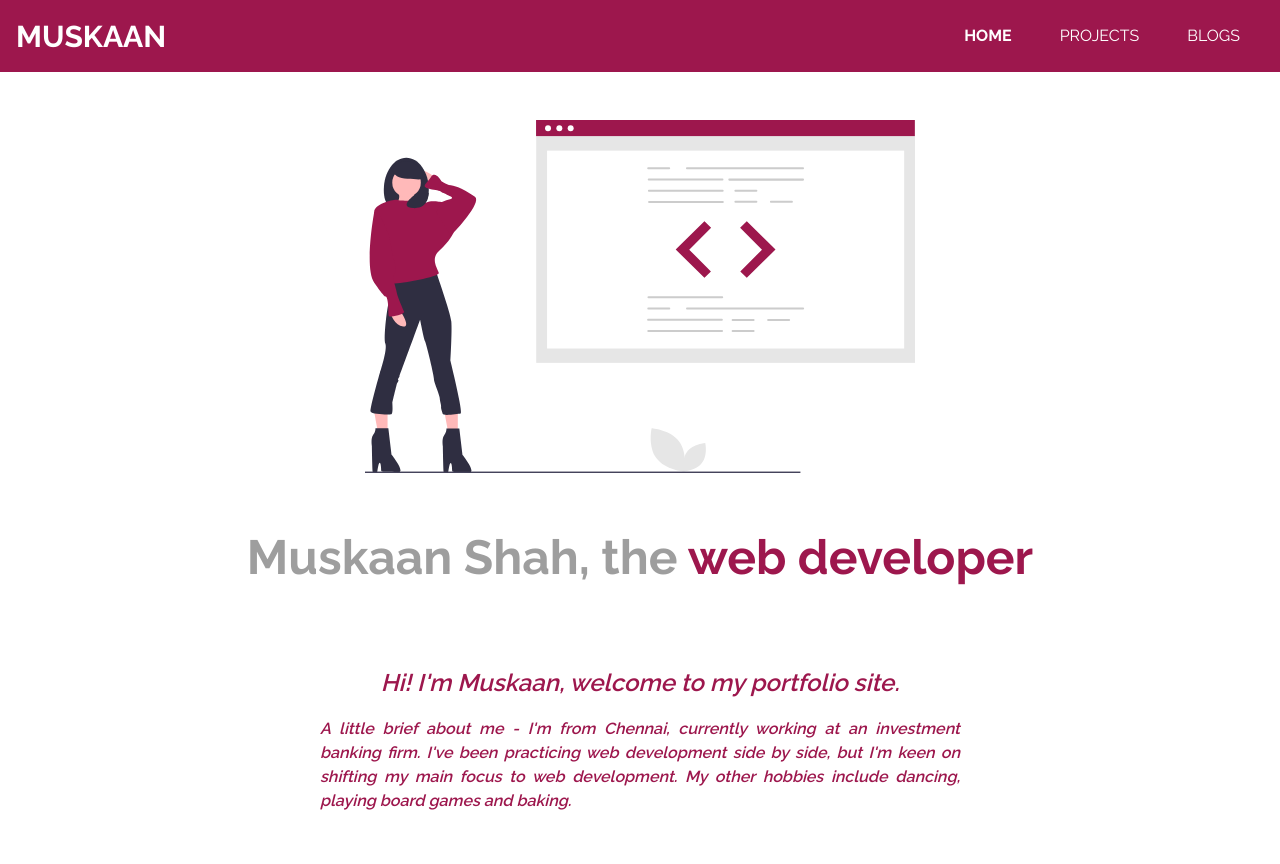
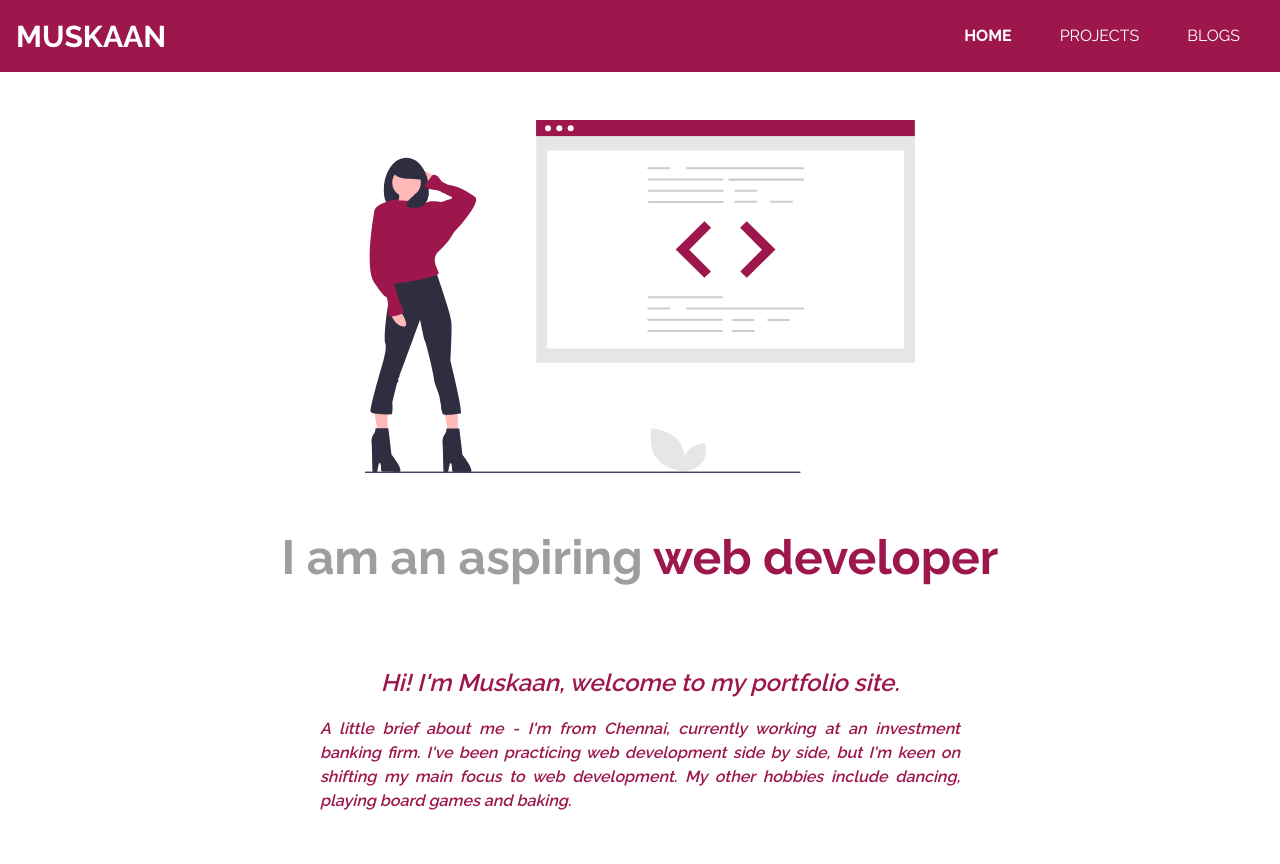
Before and after one commit to muskaanshah/portfolio, a plain HTML site: page index.html in a window 1280 px wide. Shown: the top 864 px of the page. Drawn offline with nearby package versions, Linux system fonts and the light colour scheme.

Commit message:
Update index.html

```diff
--- a/index.html
+++ b/index.html
@@ -31,7 +31,7 @@
 	<div class="container-fluid text-center mt-5">
 		<img class="mx-auto img-fluid" src="images/head.svg" width="550px">
 		<p class="typing-effect h2-typing">
-			<strong>Muskaan Shah, the <span style="color: var(--primary-color);">web developer</span></strong>
+			<strong>I am an aspiring <span style="color: var(--primary-color);">web developer</span></strong>
 		</p>
 		<br><br><br>
 		<p style="font-size: 150%;"><i>Hi! I'm <span style="color: var(--primary-color);">Muskaan</span>, welcome to my
```
